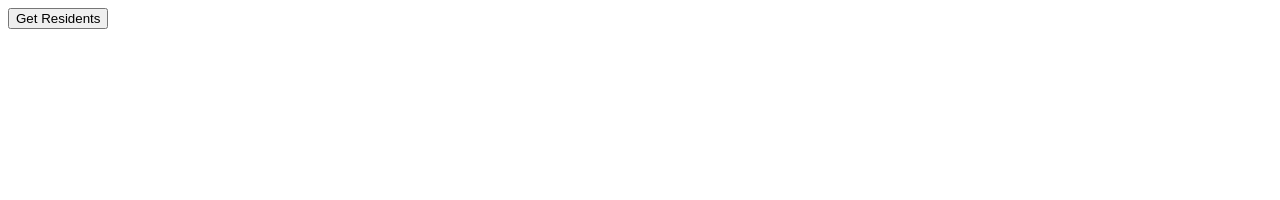
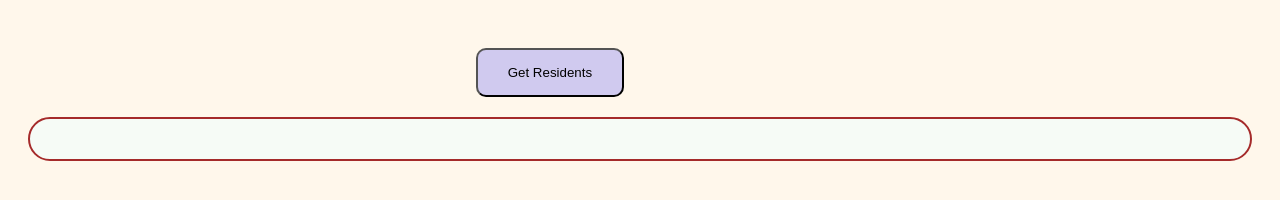
Before and after one commit to Zentalm-Genet/Api-lab, a plain HTML site: page index.html in a window 1280 px wide. Drawn offline with nearby package versions, Linux system fonts and the light colour scheme.

Commit message:
add css file

```diff
--- a/index.html
+++ b/index.html
@@ -10,6 +10,7 @@
 
     <button id="btn">Get Residents</button>
 
+    <section id="section"></section>
     <script src="./node_modules/axios/dist/axios.min.js"></script>
     <script src="main.js"></script>
 </body>
--- a/main.js
+++ b/main.js
@@ -1,4 +1,5 @@
 const getBtn = document.querySelector('#btn');
+const section = document.querySelector('#section')
 
 // const btnFunction = () => console.log("button clicked");
 
@@ -14,9 +15,9 @@ function getAlderaanResidents() {
                 axios.get(residentUrl)
                     .then(residentResponse => {
                         const residentName = residentResponse.data.name;
-                        const residentHeader = document.createElement('h2');
+                        const residentHeader = document.createElement('h3');
                         residentHeader.textContent = residentName;
-                        document.body.appendChild(residentHeader);
+                        section.appendChild(residentHeader);
                     })
                     .catch(error => {
                         console.error('Error fetching resident:', error);
--- a/styles.css
+++ b/styles.css
@@ -0,0 +1,33 @@
+body{
+    background-color: rgba(255, 235, 205, 0.395);
+
+}
+h3{
+    text-align: center;
+    color: royalblue;
+}
+
+#btn{
+    margin-left: 37%;
+    background-color: rgba(0, 0, 255, 0.185);
+    padding: 15px 30px;
+    margin-top: 40px;
+    text-align: center;
+    justify-content: center;
+    border-radius: 10px;
+    cursor: pointer;
+}
+#btn:hover{
+    background-color: blueviolet;
+    color: aliceblue;
+}
+#section{
+    background-color: rgba(240, 255, 255, 0.566);
+    border: 2px solid brown;
+    border-radius: 40px;
+    margin-top: 20px;
+    margin: 20px;
+    padding: 20px;
+
+
+}
```
